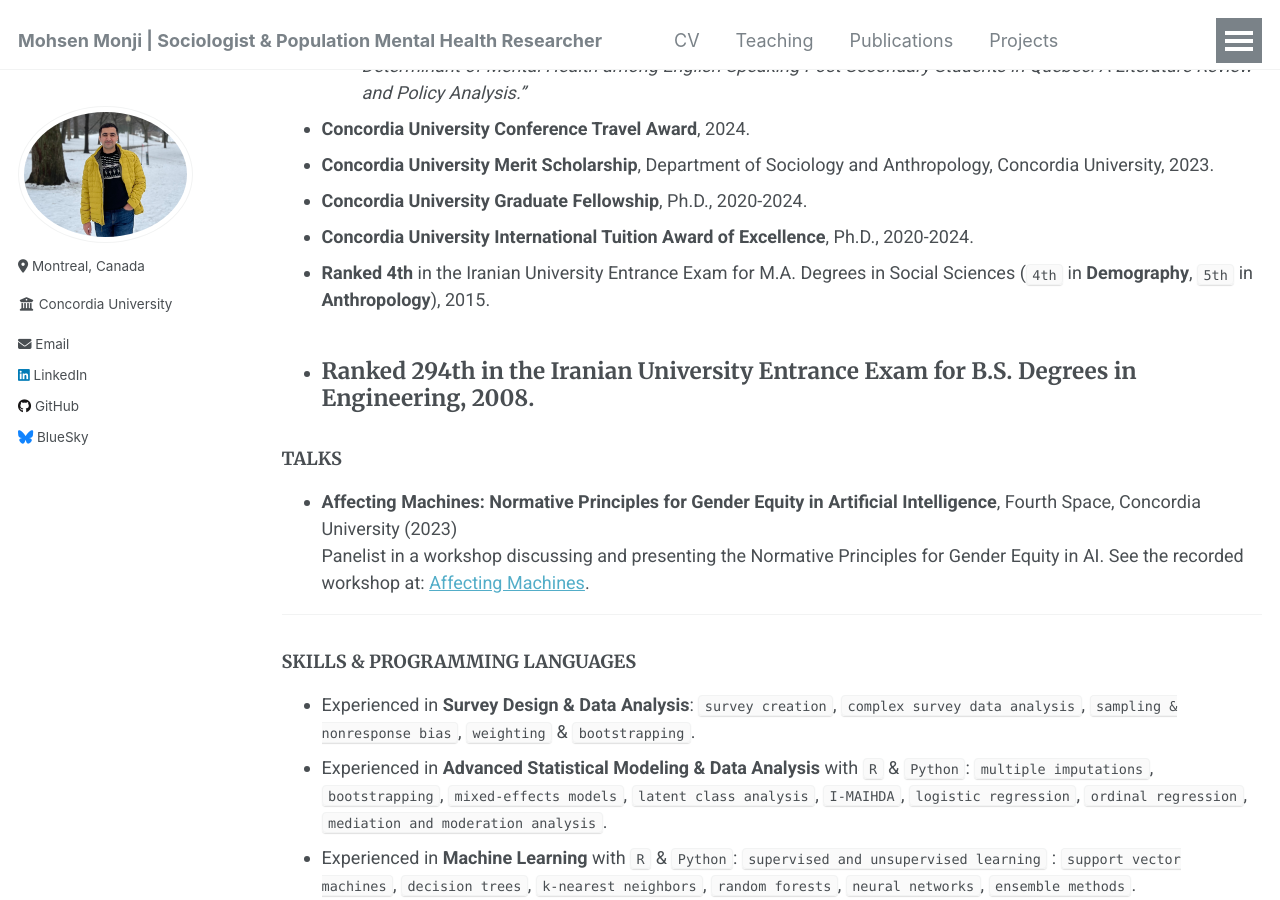
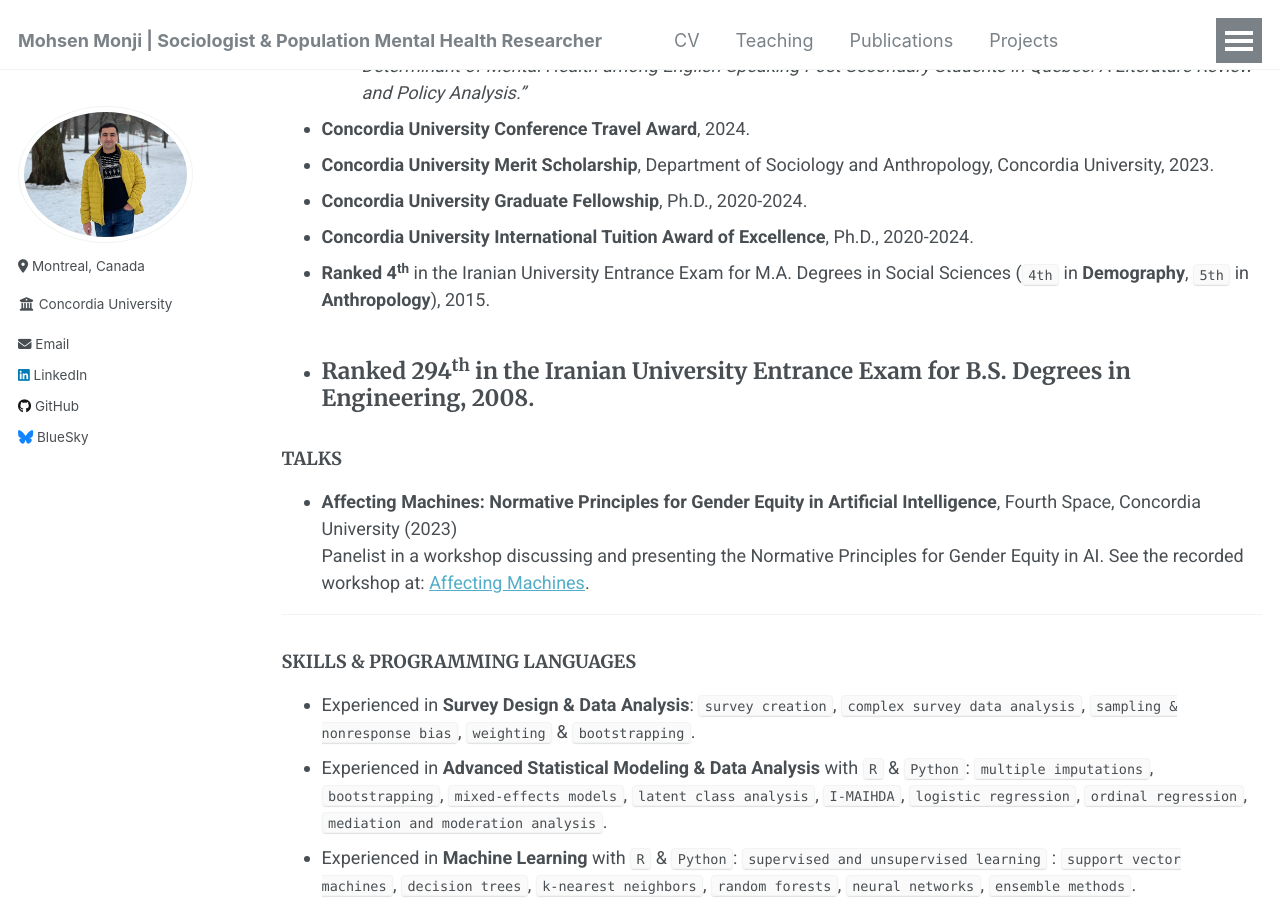
Before and after one commit to Mohsnmonji/mohsnmonji.github.io, a Jekyll site: the page built from _pages/Curriculum Vitae.md, in a window 1280 px wide and 900 px high, scrolled down 2649 px. Built offline with Jekyll 4.4.1, drawn with Linux system fonts in a browser that asks for light colours.

Commit message:
Update Curriculum Vitae.md

```diff
--- a/_pages/Curriculum Vitae.md
+++ b/_pages/Curriculum Vitae.md
@@ -99,8 +99,8 @@ redirect_from:
 - **Concordia University Merit Scholarship**, Department of Sociology and Anthropology, Concordia University, 2023.
 - **Concordia University Graduate Fellowship**, Ph.D., 2020-2024.
 - **Concordia University International Tuition Award of Excellence**, Ph.D., 2020-2024.
-- **Ranked 4th** in the Iranian University Entrance Exam for M.A. Degrees in Social Sciences (`4th` in **Demography**, `5th` in **Anthropology**), 2015.
-- **Ranked 294th** in the Iranian University Entrance Exam for B.S. Degrees in Engineering, 2008.
+- **Ranked 4<sup>th</sup>** in the Iranian University Entrance Exam for M.A. Degrees in Social Sciences (`4th` in **Demography**, `5th` in **Anthropology**), 2015.
+- **Ranked 294<sup>th</sup>** in the Iranian University Entrance Exam for B.S. Degrees in Engineering, 2008.
 ---
 
 ### TALKS
```
